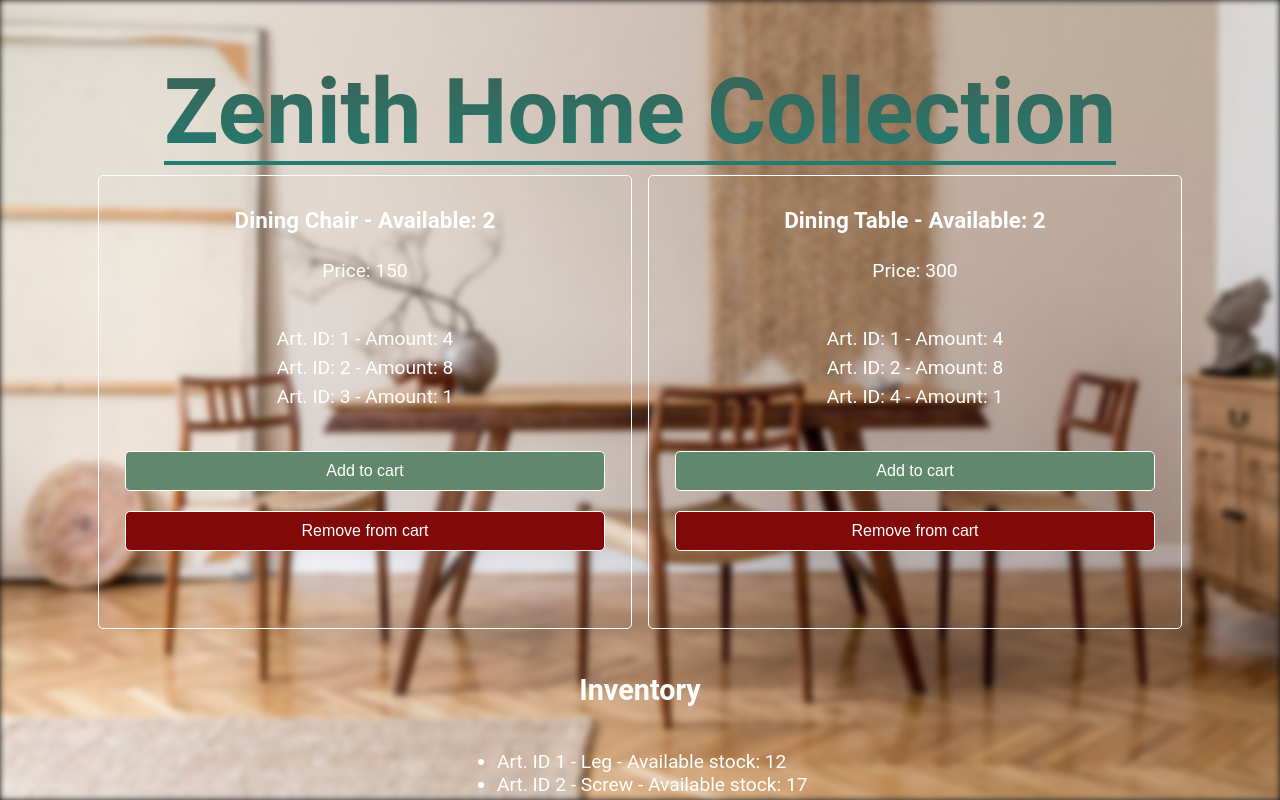
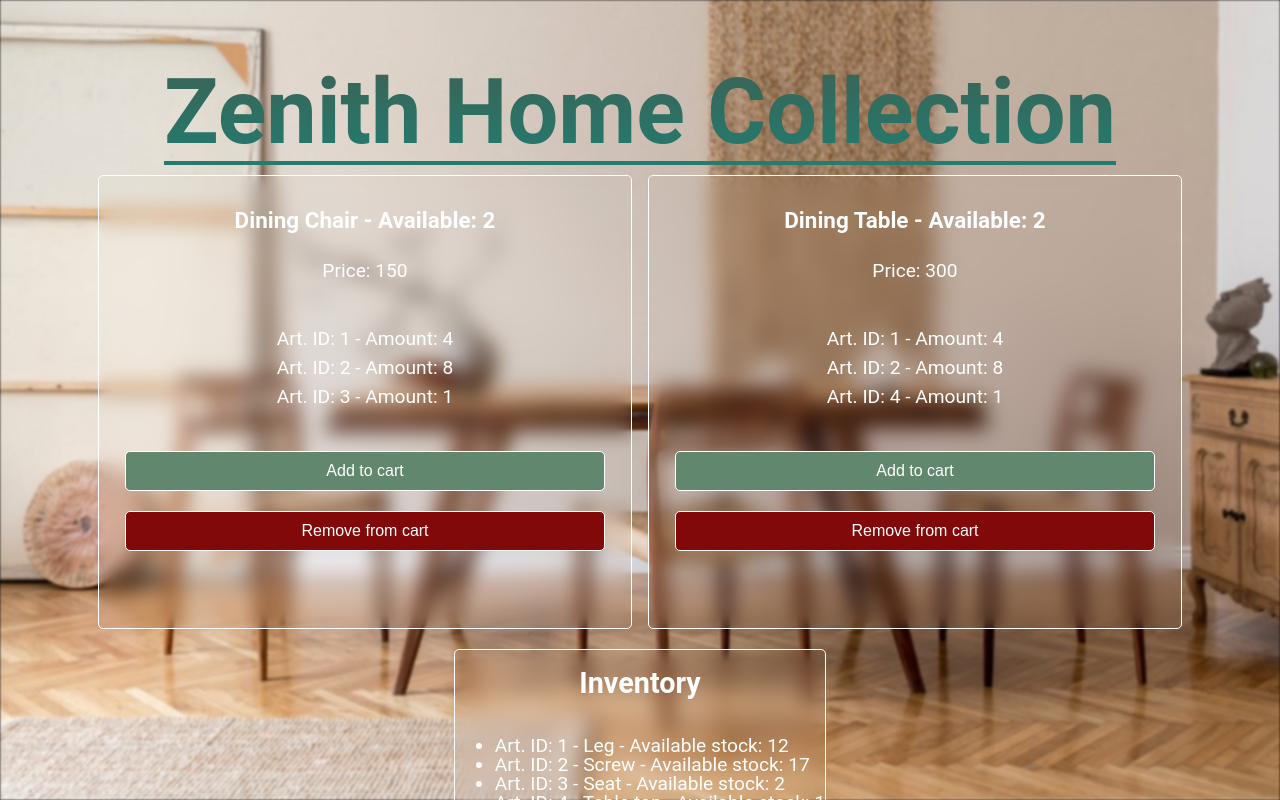
Before and after one commit to danieldraganweb/Next-test3, a Next.js app: page / in a window 1280 px wide. Built offline with nearby package versions, Linux system fonts and the light colour scheme.

Commit message:
blurr add on the product cards

```diff
--- a/pages/warehouse.tsx
+++ b/pages/warehouse.tsx
@@ -122,7 +122,7 @@ const Warehouse = () => {
         <ul>
           {inventory.map((article) => (
             <li key={article.art_id}>
-              Art. ID {article.art_id} - {article.name} - Available stock:{" "}
+              Art. ID: {article.art_id} - {article.name} - Available stock:{" "}
               {article.stock}
             </li>
           ))}
--- a/styles/Home.module.css
+++ b/styles/Home.module.css
@@ -20,8 +20,8 @@
   height: 100vh;
   z-index: -1;
   overflow: hidden;
-  filter: blur(3px);
-  -webkit-filter: blur(3px);
+  filter: blur(1px);
+  -webkit-filter: blur(1px);
   overflow: hidden;
   margin-bottom: none;
 }
@@ -45,14 +45,17 @@
 }
 
 .inventory {
+  border: 1px solid white;
+  margin-bottom: 22px;
+  border-radius: 5px;
   display: flex;
   flex-direction: column;
-  justify-content: space-between;
+  justify-content: center;
+  align-content: center;
   align-items: center;
-  position: relative;
-  width: 600px;
-  height: 200px;
+  line-height: 19px;
   font-size: 1.2rem;
+  backdrop-filter: blur(10px);
 }
 
 .addbutton {
@@ -110,6 +113,7 @@
   height: 420px;
   line-height: 10px;
   margin-bottom: 20px;
+  backdrop-filter: blur(10px);
 }
 .grid > div:nth-child(1) {
   background: transparent;
```
